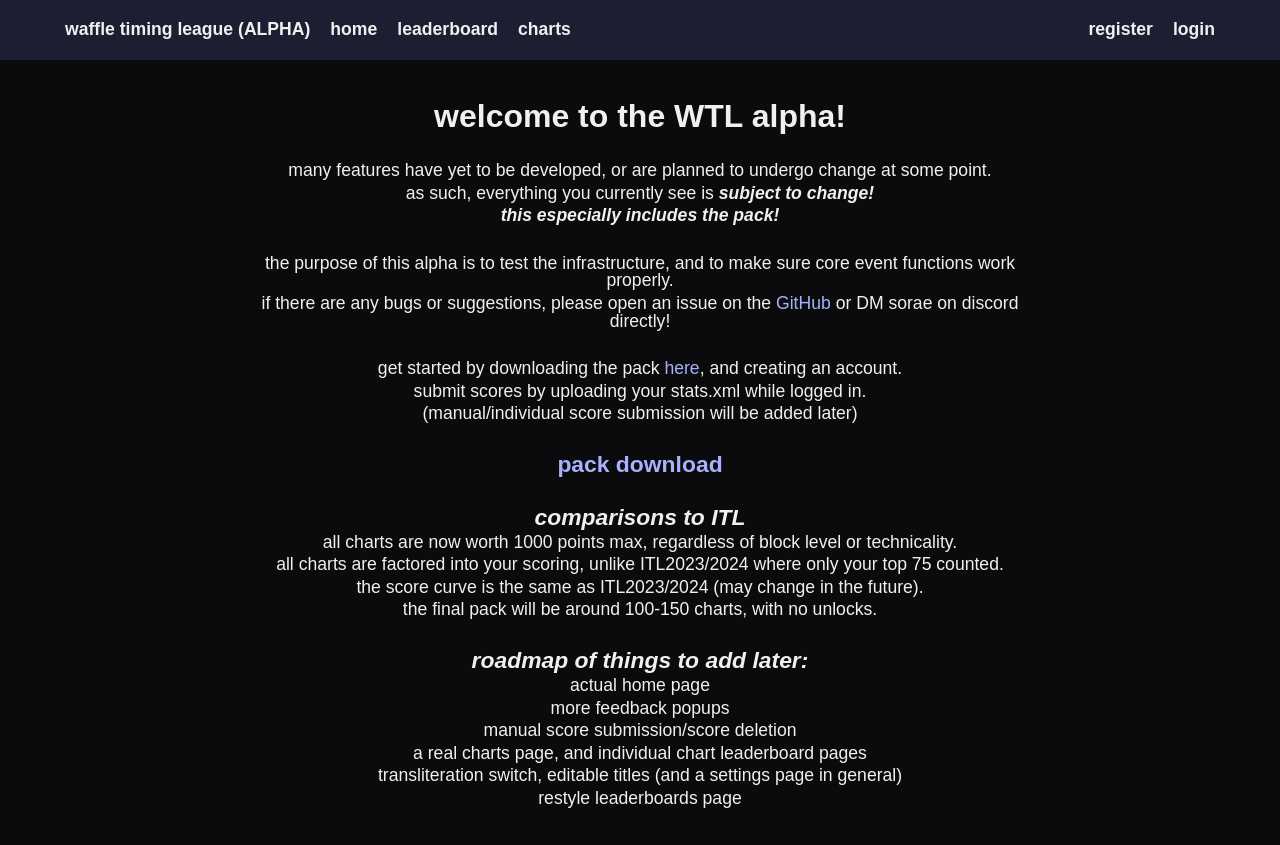
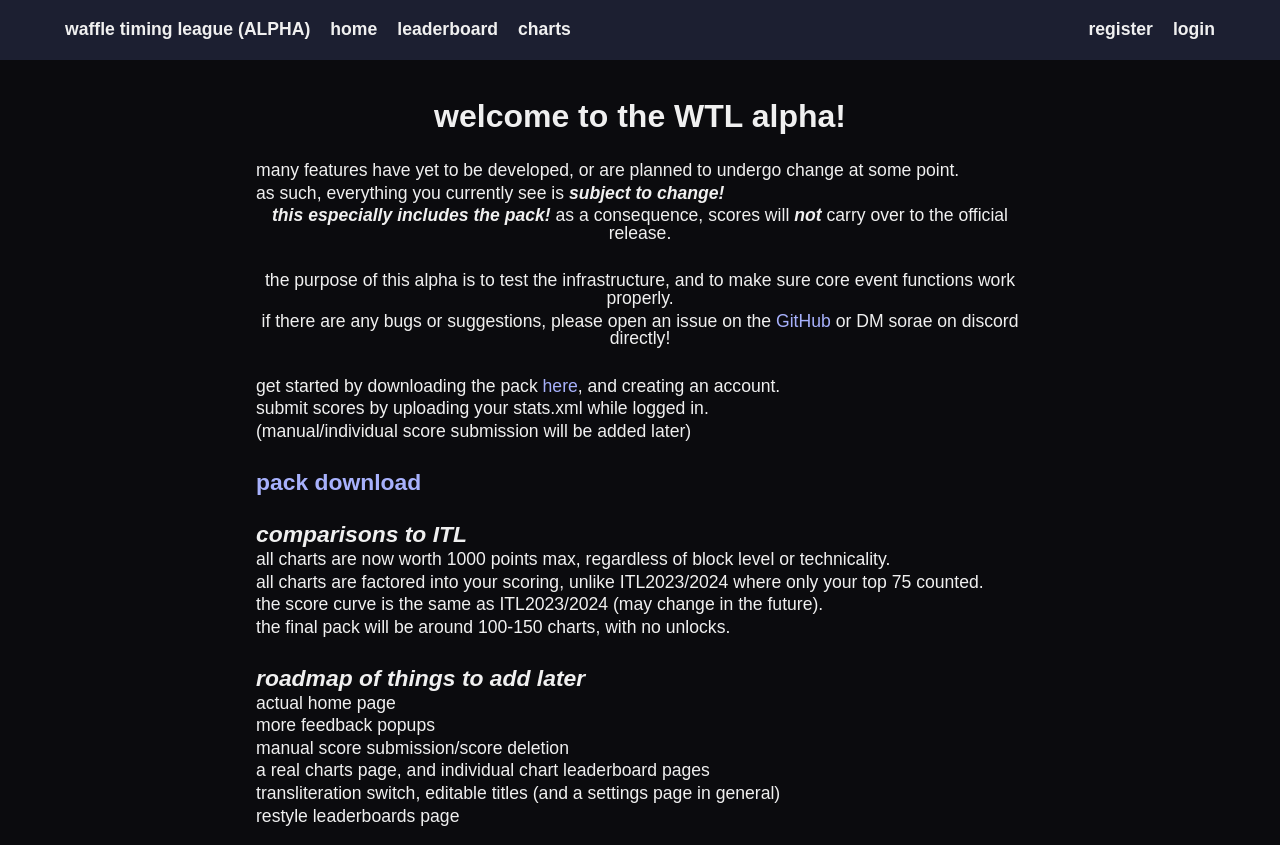
Before and after one commit to soraeee/waffle-timing-league, a React (Vite) app in the folder waffle-timing-league/: page / in a window 1280 px wide. Built offline with nearby package versions, Linux system fonts and the light colour scheme; a web font is replaced by a local one.

Commit message:
netlify moment(1)

```diff
--- a/waffle-timing-league/src/components/HomePage.tsx
+++ b/waffle-timing-league/src/components/HomePage.tsx
@@ -6,7 +6,7 @@ function HomePage () {
 			<div className = "home-paragraph">
 				<p className = "home-text">many features have yet to be developed, or are planned to undergo change at some point.</p>
 				<p className = "home-text">as such, everything you currently see is <span className = "home-bold">subject to change!</span></p>
-				<p className = "home-text"><span className = "home-bold">this especially includes the pack!</span></p>
+				<p className = "home-text"><span className = "home-bold">this especially includes the pack!</span> as a consequence, scores will <span className = "home-bold">not</span> carry over to the official release.</p>
 			</div>
 			<div className = "home-paragraph">
 				<p className = "home-text">the purpose of this alpha is to test the infrastructure, and to make sure core event functions work properly.</p>
@@ -28,7 +28,7 @@ function HomePage () {
 				<p className = "home-text">the final pack will be around 100-150 charts, with no unlocks.</p>
 			</div>
 			<div className = "home-paragraph">
-				<p className = "home-text"><span className = "home-bold home-important">roadmap of things to add later:</span></p>
+				<p className = "home-text"><span className = "home-bold home-important">roadmap of things to add later</span></p>
 				<p className = "home-text">actual home page</p>
 				<p className = "home-text">more feedback popups</p>
 				<p className = "home-text">manual score submission/score deletion</p>
--- a/waffle-timing-league/src/components/Leaderboard.tsx
+++ b/waffle-timing-league/src/components/Leaderboard.tsx
@@ -13,12 +13,14 @@ function Leaderboard () {
 	}
 
 	const [leaderboard, setLeaderboard] = useState<User[]>([]);
+	const [noEntries, setNoEntries] = useState<boolean>(false);
 
 	const getUserList = () => {
 		fetch(import.meta.env.VITE_API_URL + '/api/profile/getuserlist', {
 			method: 'GET',
 		})
 		.then(response => {
+			if (response.status == 404) setNoEntries(true); // Don't load the page if there are no users
 			return response.text();
 		})
 		.then(data => {
@@ -46,6 +48,8 @@ function Leaderboard () {
 	return (
 		<div className = "leaderboard">
 			<p className = "leaderboard-title">Leaderboard</p>
+			{!noEntries ?
+				<>
 					{leaderboard.length > 0
 						? <div className = "leaderboard-list">
 							{leaderboard.map((user) => {
@@ -67,6 +71,8 @@ function Leaderboard () {
 						: <div>
 							<p>oopsie woopsie we're doing a littol loading :33333</p>
 						</div>}
+				</>
+			: <p>No users found!</p>}
 		</div>
 	)
 }
--- a/waffle-timing-league/src/scss/components/homepage.scss
+++ b/waffle-timing-league/src/scss/components/homepage.scss
@@ -5,15 +5,16 @@
 	width: 60%;
 	margin: 20px auto;
 	height: 100%;
-	@include mixin.flex($dir: column, $gap: 30px, $x-align: center, $align: center);
+	@include mixin.flex($dir: column, $gap: 30px, $x-align: start, $align: center);
 
 	&-title {
 		font-weight: 800;
 		font-size: 2em;
+		margin: 0 auto;
 	}
 
 	&-paragraph {
-		@include mixin.flex($dir: column, $gap: 5px, $x-align: center, $align: center);
+		@include mixin.flex($dir: column, $gap: 5px, $x-align: start, $align: center);
 	}
 
 	&-text {
```
Also changed, not shown: 1 other file (tests, documents, lock files or other folders). Lines whose indentation alone changed are shown as unchanged.
